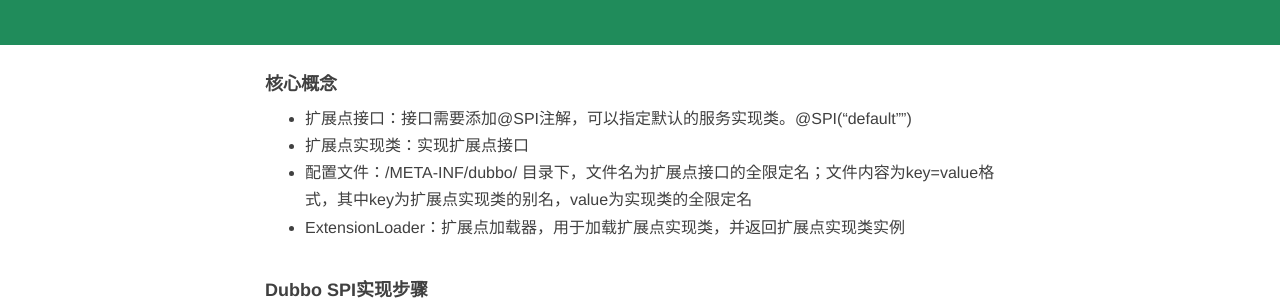
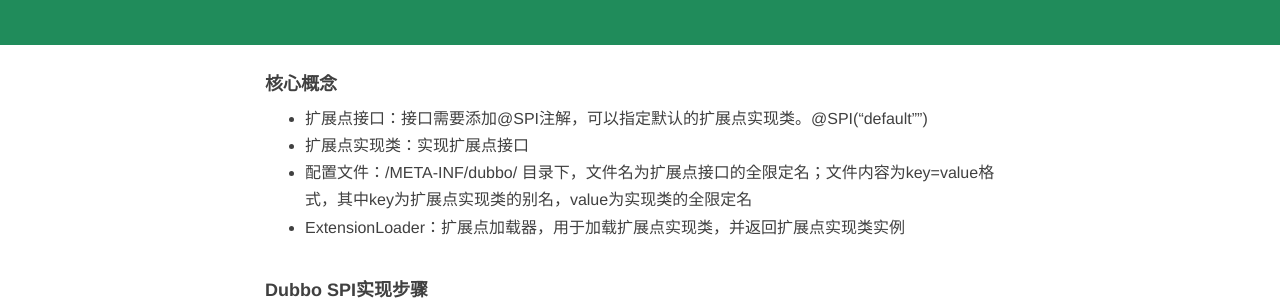
Before and after one commit to ZhouJianBoPro/ZhouJianBoPro.github.io, a Jekyll site: the page built from _posts/2025-03-04-Dubbo SPI机制.md, in a window 1280 px wide and 900 px high. Shown: the part 362-662 px from the top of the window. Built offline with Jekyll 4.4.1, drawn with Linux system fonts in a browser that asks for light colours; nearby versions of some CDN libraries; comment, search, counter and statistics services are not loaded; some of the changed text lies outside the part shown.

Commit message:
dubbo spi机制

````diff
--- a/_posts/2025-03-04-Dubbo SPI机制.md
+++ b/_posts/2025-03-04-Dubbo SPI机制.md
@@ -6,7 +6,7 @@ tags: [spi]
 ---
 
 #### 核心概念
-- 扩展点接口：接口需要添加@SPI注解，可以指定默认的服务实现类。@SPI("default"")
+- 扩展点接口：接口需要添加@SPI注解，可以指定默认的扩展点实现类。@SPI("default"")
 - 扩展点实现类：实现扩展点接口
 - 配置文件：/META-INF/dubbo/ 目录下，文件名为扩展点接口的全限定名；文件内容为key=value格式，其中key为扩展点实现类的别名，value为实现类的全限定名
 - ExtensionLoader：扩展点加载器，用于加载扩展点实现类，并返回扩展点实现类实例
@@ -90,6 +90,7 @@ tags: [spi]
       black.printColor(null);
    }
    ```
+- 支持扩展点的自动装配：扩展点实现类可以通过set注入实现属性的依赖注入
 
 #### Dubbo SPI与JAVA SPI区别
 - Dubbo SPI支持默认扩展点实现类，通过@SPI注解指定
````
